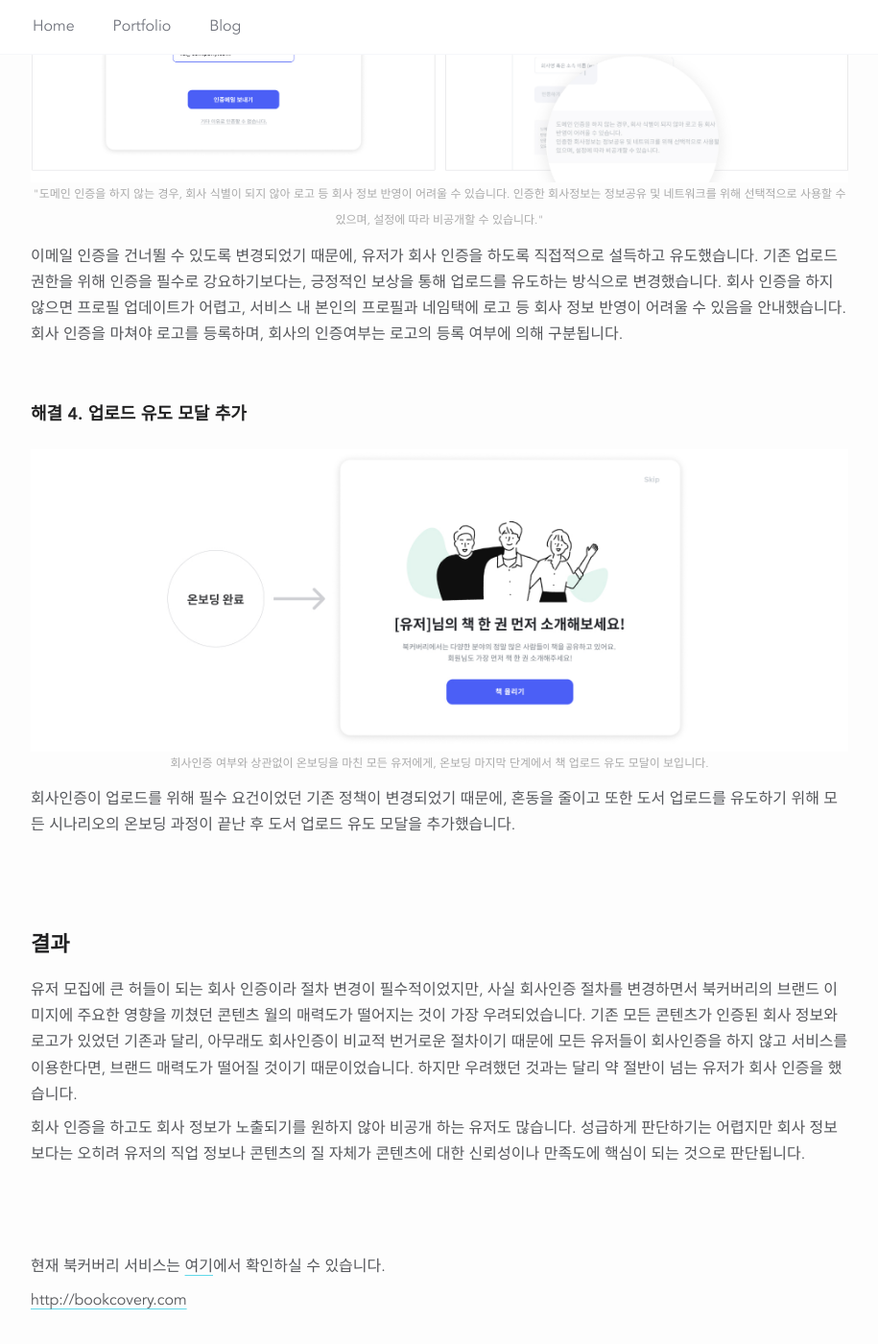
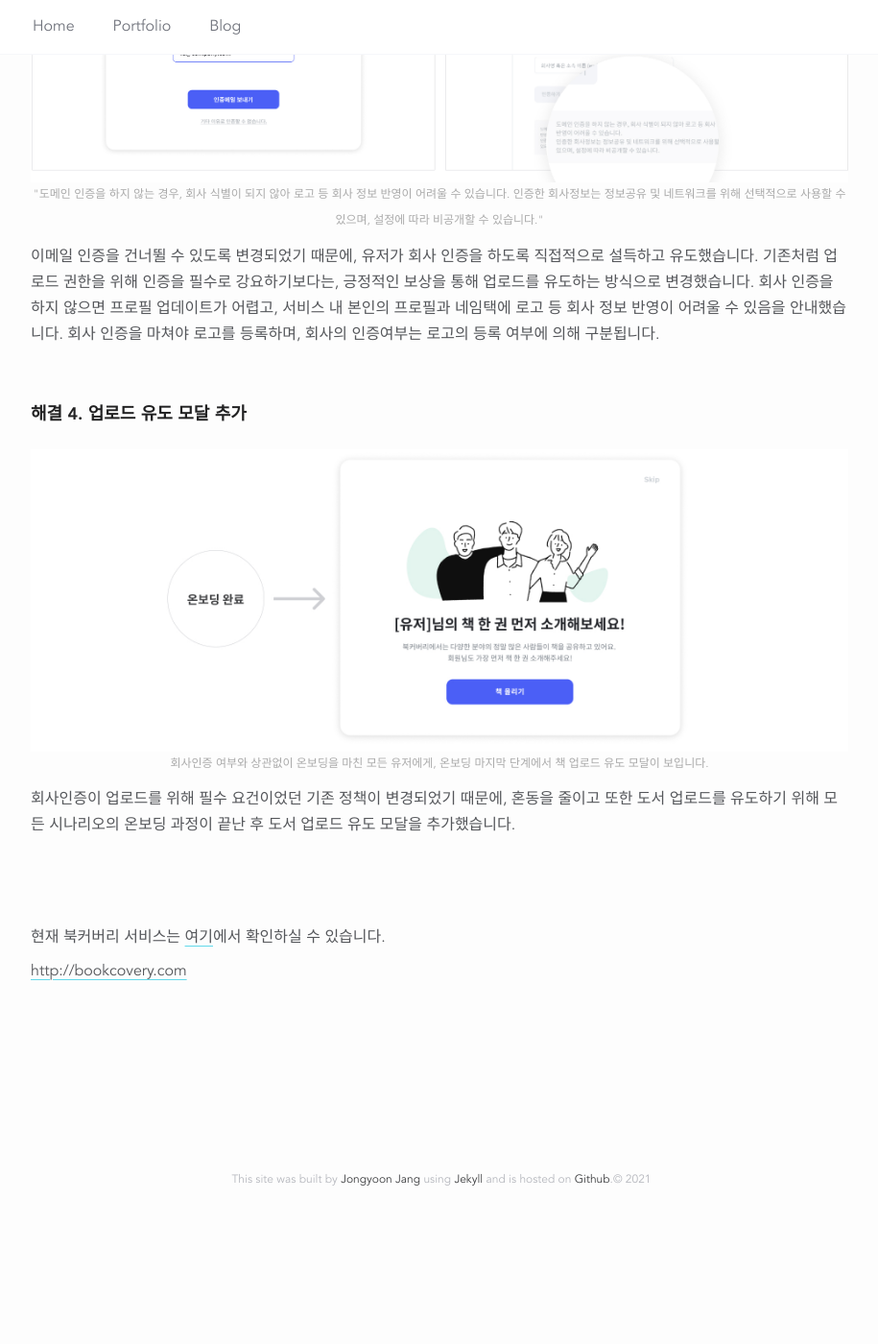
Before and after one commit to junethirty/junethirty.github.io, a Jekyll site: the page built from _portfolio/01_bookcovery.com.markdown, in a window 1280 px wide and 1400 px high, scrolled down 11181 px. Shown: the whole window at 96% size, without its empty margins (182-1097 px from the left). Built offline with Jekyll 4.4.1, drawn with Linux system fonts in a browser that asks for light colours; nearby versions of some CDN libraries; after the commit the page ends 12426 px from its top, so only the background shows below that.

Commit message:
minor changes

```diff
--- a/_portfolio/01_bookcovery.com.markdown
+++ b/_portfolio/01_bookcovery.com.markdown
@@ -240,7 +240,7 @@ role: <strong>Role&#58;</strong> 프로덕트 디자이너 (User Reasearch, User
 	"도메인 인증을 하지 않는 경우, 회사 식별이 되지 않아 로고 등 회사 정보 반영이 어려울 수 있습니다. 인증한 회사정보는 정보공유 및 네트워크를 위해 선택적으로 사용할 수 있으며, 설정에 따라 비공개할 수 있습니다."
 </div>
 
-이메일 인증을 건너뛸 수 있도록 변경되었기 때문에, 유저가 회사 인증을 하도록 직접적으로 설득하고 유도했습니다. 기존 업로드 권한을 위해 인증을 필수로 강요하기보다는, 긍정적인 보상을 통해 업로드를 유도하는 방식으로 변경했습니다. 회사 인증을 하지 않으면 프로필 업데이트가 어렵고, 서비스 내 본인의 프로필과 네임택에 로고 등 회사 정보 반영이 어려울 수 있음을 안내했습니다. 회사 인증을 마쳐야 로고를 등록하며, 회사의 인증여부는 로고의 등록 여부에 의해 구분됩니다.
+이메일 인증을 건너뛸 수 있도록 변경되었기 때문에, 유저가 회사 인증을 하도록 직접적으로 설득하고 유도했습니다. 기존처럼 업로드 권한을 위해 인증을 필수로 강요하기보다는, 긍정적인 보상을 통해 업로드를 유도하는 방식으로 변경했습니다. 회사 인증을 하지 않으면 프로필 업데이트가 어렵고, 서비스 내 본인의 프로필과 네임택에 로고 등 회사 정보 반영이 어려울 수 있음을 안내했습니다. 회사 인증을 마쳐야 로고를 등록하며, 회사의 인증여부는 로고의 등록 여부에 의해 구분됩니다.
 
 <br>
 
@@ -253,13 +253,6 @@ role: <strong>Role&#58;</strong> 프로덕트 디자이너 (User Reasearch, User
 </div>
 회사인증이 업로드를 위해 필수 요건이었던 기존 정책이 변경되었기 때문에, 혼동을 줄이고 또한 도서 업로드를 유도하기 위해 모든 시나리오의 온보딩 과정이 끝난 후 도서 업로드 유도 모달을 추가했습니다.
 
-<br><br><br>
-
-### 결과
-
-유저 모집에 큰 허들이 되는 회사 인증이라 절차 변경이 필수적이었지만, 사실 회사인증 절차를 변경하면서 북커버리의 브랜드 이미지에 주요한 영향을 끼쳤던 콘텐츠 월의 매력도가 떨어지는 것이 가장 우려되었습니다. 기존 모든 콘텐츠가 인증된 회사 정보와 로고가 있었던 기존과 달리, 아무래도 회사인증이 비교적 번거로운 절차이기 때문에 모든 유저들이 회사인증을 하지 않고 서비스를 이용한다면, 브랜드 매력도가 떨어질 것이기 때문이었습니다. 하지만 우려했던 것과는 달리 약 절반이 넘는 유저가 회사 인증을 했습니다.
-
-회사 인증을 하고도 회사 정보가 노출되기를 원하지 않아 비공개 하는 유저도 많습니다. 성급하게 판단하기는 어렵지만 회사 정보보다는 오히려 유저의 직업 정보나 콘텐츠의 질 자체가 콘텐츠에 대한 신뢰성이나 만족도에 핵심이 되는 것으로 판단됩니다.
 
 
 <br><br><br>
```
